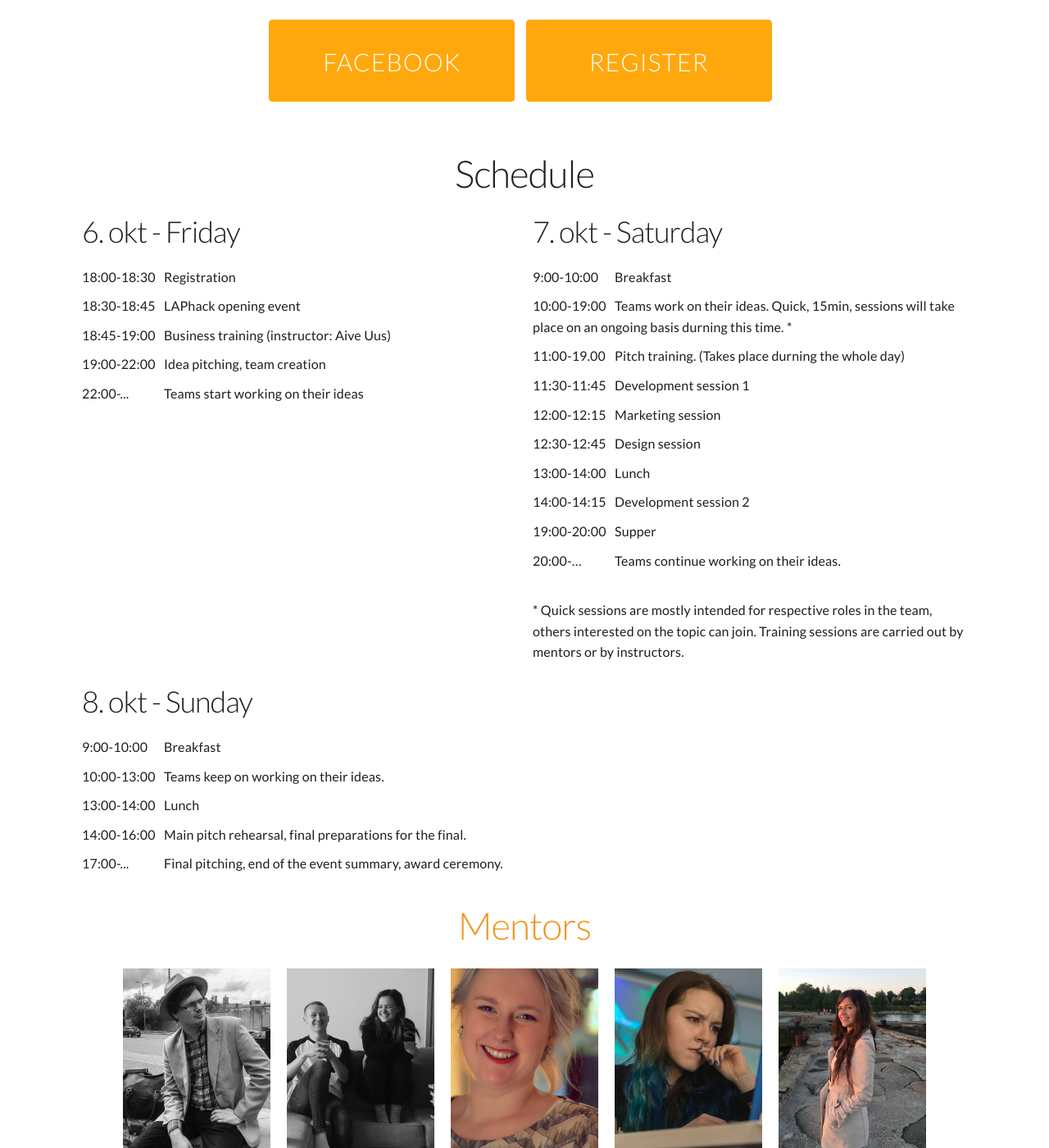
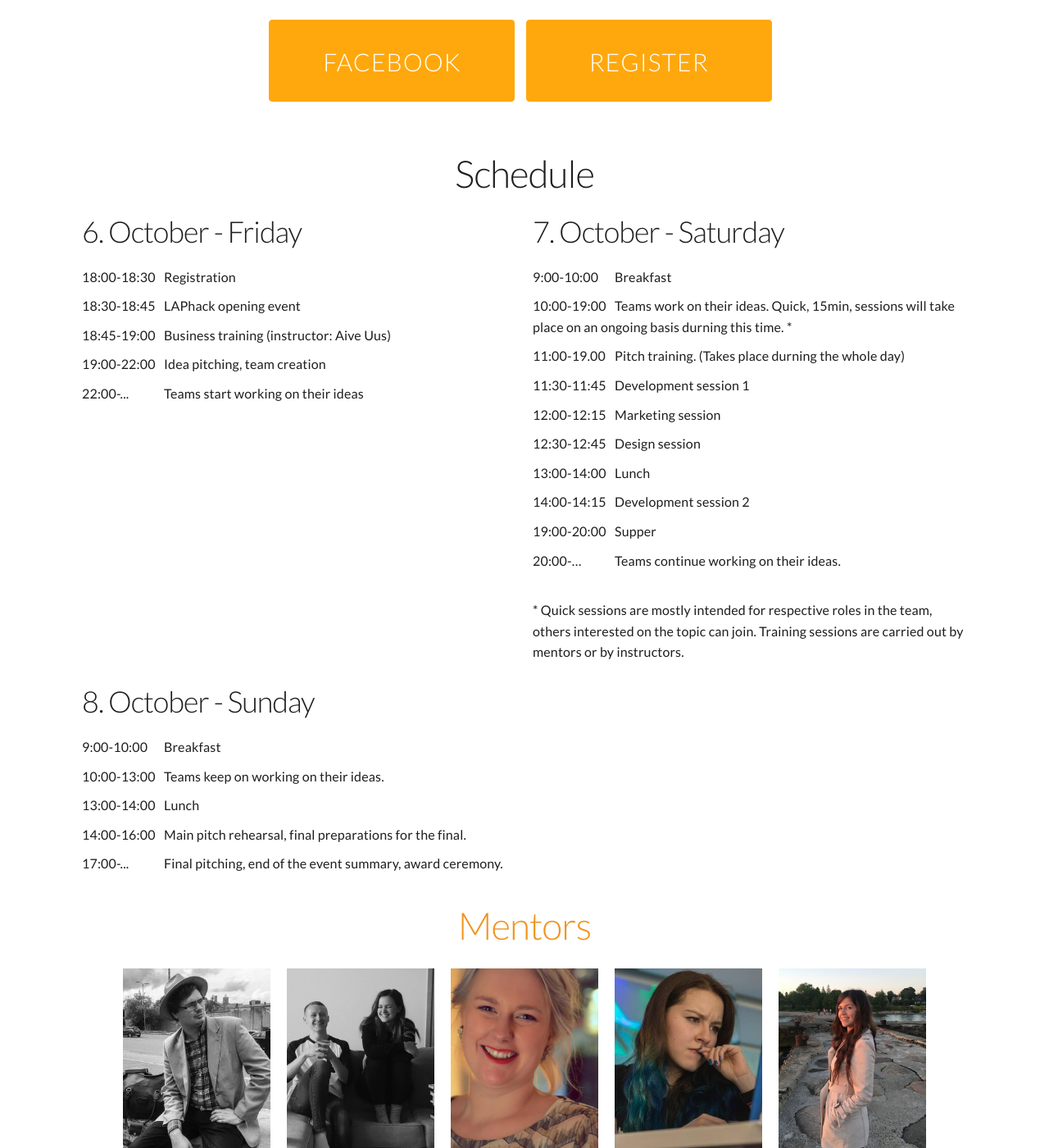
Before and after one commit to Lapikud/laphack.eu, a Jekyll site: the page built from index.html, in a window 1280 px wide and 1400 px high, scrolled down 1307 px. Shown: the whole window at 82% size. Built offline with Jekyll 4.4.1, drawn with Linux system fonts in a browser that asks for light colours; nearby versions of some CDN libraries.

Commit message:
Change month translation from estonian to english
from issue #3

```diff
--- a/_layouts/home.html
+++ b/_layouts/home.html
@@ -61,7 +61,7 @@ layout: default
     <h1>Schedule</h1>
     <div class="row">
         <div class="column">
-            <h2><time datetime="2017-10-06">6. okt - Friday</time></h2>
+            <h2><time datetime="2017-10-06">6. October - Friday</time></h2>
             <dl>
                 <dt>18:00-18:30</dt><dd>Registration</dd>
                 <dt>18:30-18:45</dt><dd>LAPhack opening event</dd>
@@ -71,7 +71,7 @@ layout: default
             </dl>
         </div>
         <div class="column">
-            <h2>7. okt - Saturday</h2>
+            <h2>7. October - Saturday</h2>
             <dl>
                 <dt>9:00-10:00</dt><dd>Breakfast</dd>
                 <dt>10:00-19:00</dt><dd>Teams work on their ideas. Quick, 15min, sessions will take place on an ongoing basis durning this time. *</dd>
@@ -93,7 +93,7 @@ layout: default
     </div>
     <div class="row">
         <div class="column">
-            <h2><time datetime="2017-10-08">8. okt - Sunday</time></h2>
+            <h2><time datetime="2017-10-08">8. October - Sunday</time></h2>
             <dl>
                 <dt>9:00-10:00</dt><dd>Breakfast</dd>
                 <dt>10:00-13:00</dt><dd>Teams keep on working on their ideas.</dd>
```
